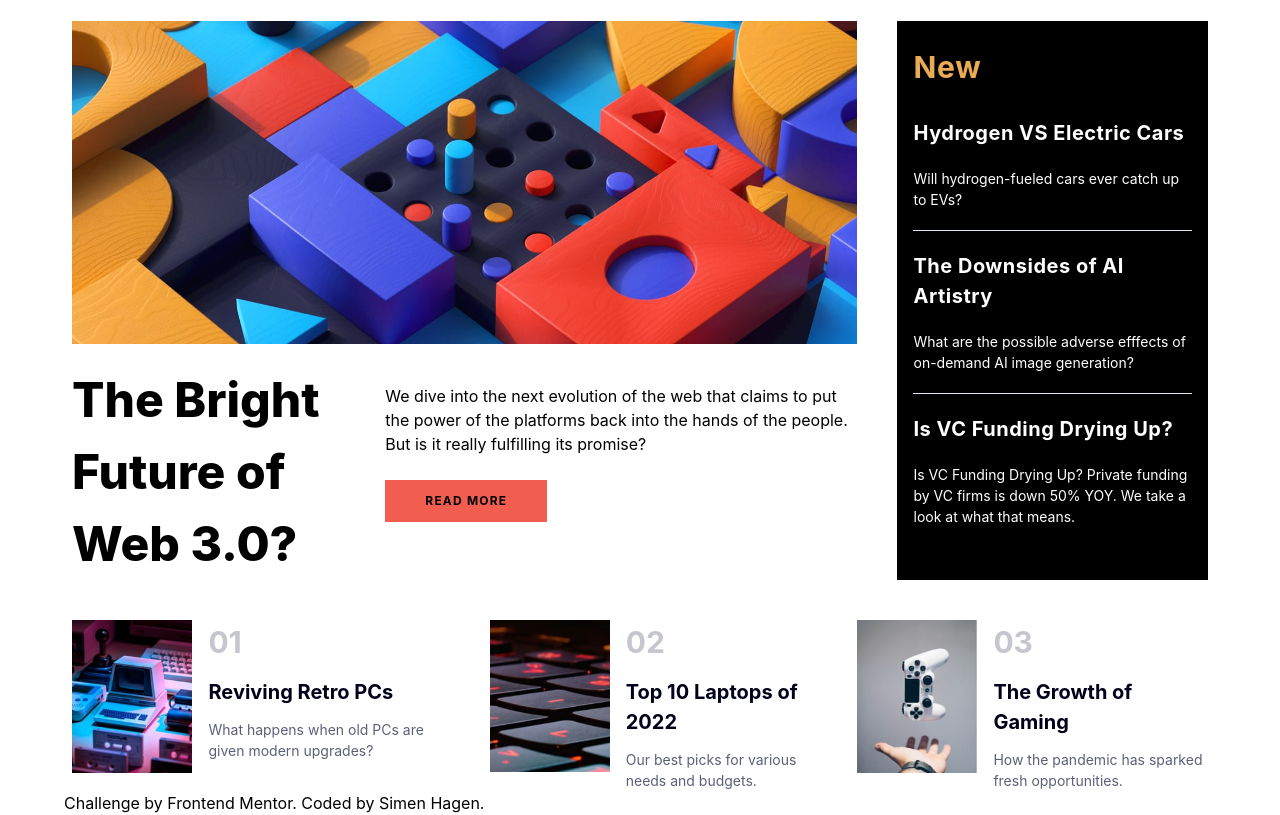
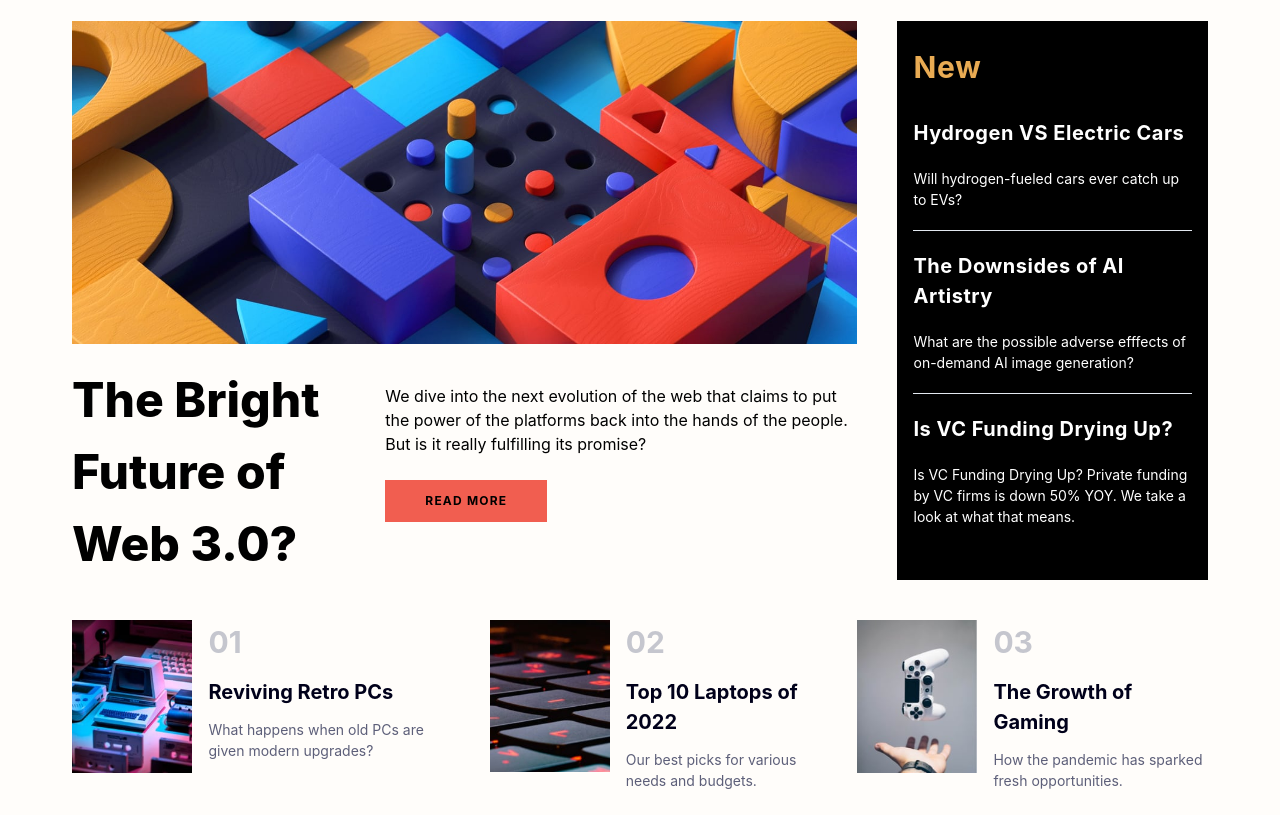
Before and after one commit to SimenHagen86/news-homepage-main, a website built with Vite: page index.html in a window 1280 px wide. Shown: the part 73-888 px from the top of the page. After the commit the page ends 864 px from the top, so only its background shows below. Built offline with nearby package versions, Linux system fonts and the light colour scheme; a web font is replaced by a local one.

Commit message:
added to readme

```diff
--- a/index.html
+++ b/index.html
@@ -18,7 +18,7 @@
 
     <!-- Feel free to remove these styles or customise in your own stylesheet 👍 -->
   </head>
-  <body class="min-h-full md:grid md:place-content-center">
+  <body class="min-h-full md:grid md:place-content-center bg-Off-white">
     <div class="max-w-6xl">
       <header class="block w-full p-4">
         <section
@@ -203,12 +203,6 @@
         </section>
       </main>
     </div>
-    <div class="pt-96">
-      Challenge by
-      <a href="https://www.frontendmentor.io?ref=challenge" target="_blank"
-        >Frontend Mentor</a
-      >. Coded by <a href="#">Simen Hagen</a>.
-    </div>
 
     <script src="main.js" type="module"></script>
   </body>
```
Also changed, not shown: README.md, dist/index.html, 5 other files.
